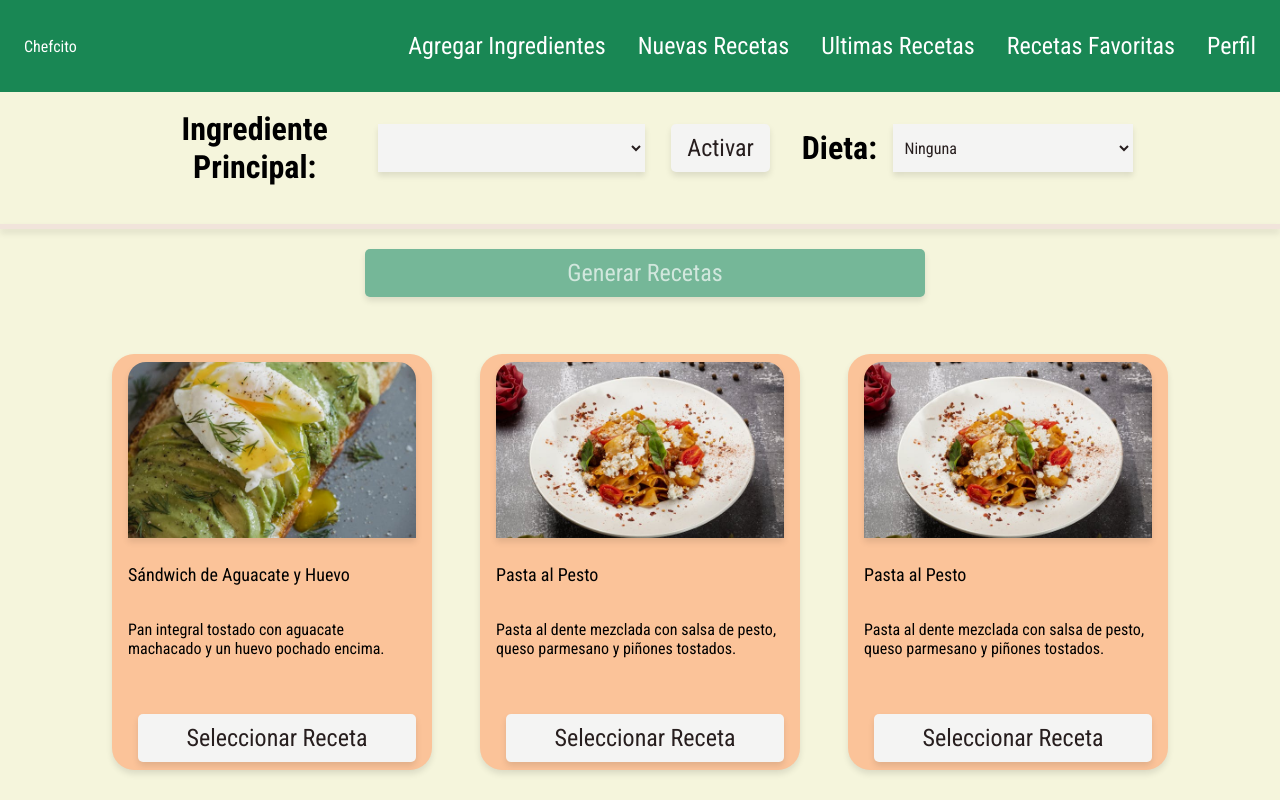
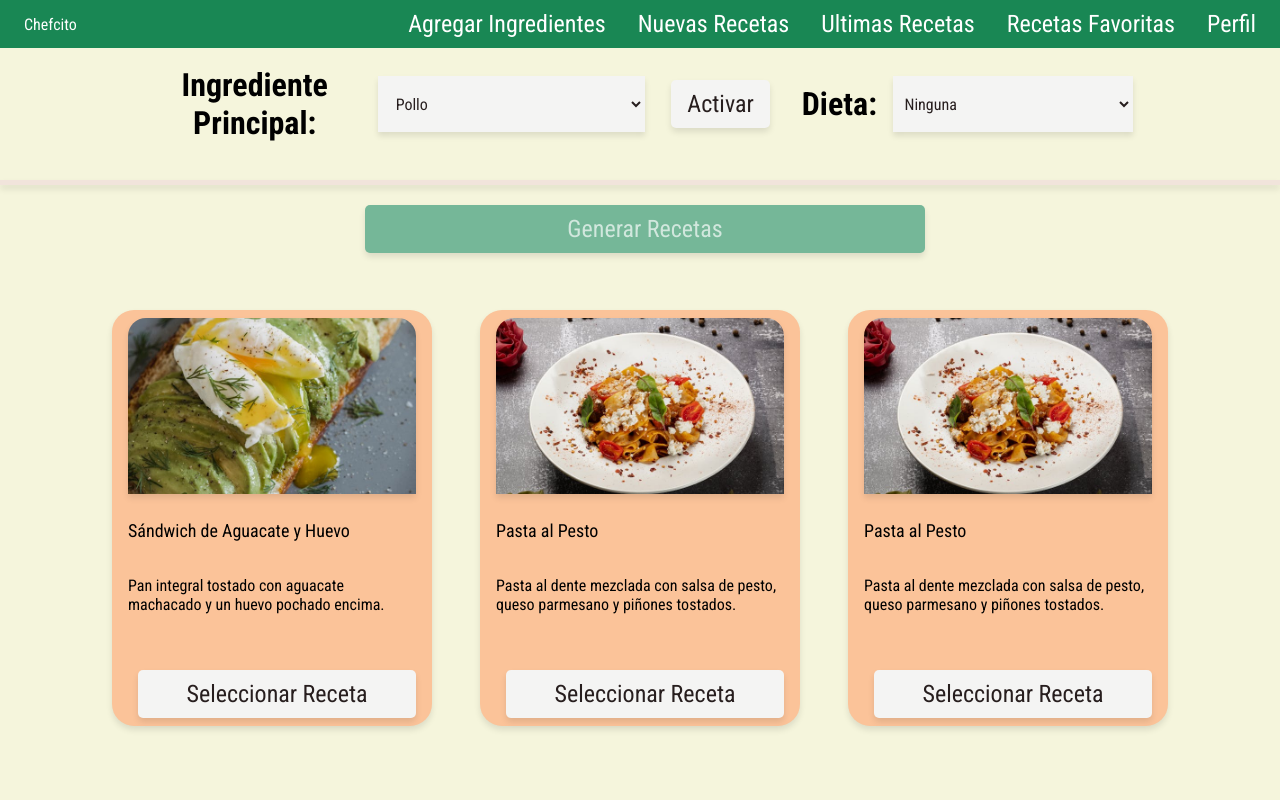
Before and after one commit to GOddovero/chefcito-tesis, a website: page pages/nuevas_Recetas.html in a window 1280 px wide. Drawn offline with Linux system fonts and the light colour scheme; files whose address does not match are found by name.

Commit message:
apigroq terminada

```diff
--- a/components/main.js
+++ /dev/null
@@ -1,10 +0,0 @@
-function activarIngredientePrincipal() {
-    var button = document.getElementById("btn_IngredientePrincipal");
-    if (button.textContent === "Activar") {
-      button.textContent = "Desactivar";
-      button.style.backgroundColor = "rgb(203, 248, 209)";
-    } else {
-      button.textContent = "Activar";
-      button.style.backgroundColor = "rgb(244, 244, 243)";
-    }
-  }
--- a/pages/nuevas_Recetas.html
+++ b/pages/nuevas_Recetas.html
@@ -15,16 +15,46 @@
     <div class="contenedor_OpcionesRecetas">
       <div class="ingredientePrincipal">
         <h2>Ingrediente Principal:</h2>
-        <select class="select_IngredientePrincipal">
-          <option></option>
-          </select>
-          <button class="activar_IngredientePrincipal" onclick="activarIngredientePrincipal()" id="btn_IngredientePrincipal">
-            Activar
-          </button>
+        <select class="select_IngredientePrincipal" id="select_IngredientePrincipal">
+          <option>Pollo</option>
+          <option>Tomates</option>
+          <option>Lechuga</option>
+          <option>Pepino</option>
+          <option>Cebolla</option>
+          <option>Ajo</option>
+          <option>Zanahoria</option>
+          <option>Brócoli</option>
+          <option>Espinacas</option>
+          <option>Frijoles negros</option>
+          <option>Arroz</option>
+          <option>Queso mozzarella</option>
+          <option>Huevos</option>
+          <option>Pan rallado</option>
+          <option>Aceite de oliva</option>
+          <option>Vinagre balsámico</option>
+          <option>Sal</option>
+          <option>Azúcar</option>
+          <option>Café</option>
+          <option>Leche</option>
+          <option>Yogur griego</option>
+          <option>Pepino amargo</option>
+          <option>Champiñones</option>
+          <option>Cebolla roja</option>
+          <option>Pimienta</option>
+          <option>Orégano</option>
+          <option>Albahaca</option>
+          <option>Limón</option>
+          <option>Garbanzos</option>
+          <option>Papas</option>
+        </select>
+        <button class="activar_IngredientePrincipal" onclick="activarIngredientePrincipal()"
+          id="btn_IngredientePrincipal">
+          Activar
+        </button>
       </div>
       <div class="seleccionar_Dieta">
         <h2>Dieta:</h2>
-        <select class="select_Dieta">
+        <select class="select_Dieta" id="select_Dieta">
           <option selected>Ninguna</option>
           <option>Personalizada</option>
           <option>Vegano</option>
@@ -38,23 +68,25 @@
     <div>
       <button id="btn_GenerarRecetas" class="btn_GenerarRecetas" onclick="generarRecetas()">Generar Recetas</button>
     </div>
-    <div class="contenedor_NuevasRecetas" >
-      <div class="tarjeta_NuevaReceta" id = "tarjeta_NuevaReceta_2">
+    <div class="contenedor_NuevasRecetas">
+      <div class="tarjeta_NuevaReceta" id="tarjeta_NuevaReceta_2">
         <img src="/img/test-r2.jpg" class="img_Recetas">
         <p id="nombre_Receta_2">Sándwich de Aguacate y Huevo</p>
         <text id="descripcion_Receta_2">Pan integral tostado con aguacate machacado y un huevo pochado encima.</text>
         <button class="btn_seleccionarReceta" id="btn_seleccionarReceta_2">Seleccionar Receta</button>
       </div>
-       <div class="tarjeta_NuevaReceta" id = "tarjeta_NuevaReceta_3">
+      <div class="tarjeta_NuevaReceta" id="tarjeta_NuevaReceta_3">
         <img src="/img/test-r3.jpg" class="img_Recetas">
         <p id="nombre_Receta_3">Pasta al Pesto</p>
-        <text id="descripcion_Receta_3">Pasta al dente mezclada con salsa de pesto, queso parmesano y piñones tostados.</text>
+        <text id="descripcion_Receta_3">Pasta al dente mezclada con salsa de pesto, queso parmesano y piñones
+          tostados.</text>
         <button class="btn_seleccionarReceta" id="btn_seleccionarReceta_3">Seleccionar Receta</button>
       </div>
-      <div class="tarjeta_NuevaReceta" id = "tarjeta_NuevaReceta_4">
+      <div class="tarjeta_NuevaReceta" id="tarjeta_NuevaReceta_4">
         <img src="/img/test-r3.jpg" class="img_Recetas">
         <p id="nombre_Receta_4">Pasta al Pesto</p>
-        <text id="descripcion_Receta_4">Pasta al dente mezclada con salsa de pesto, queso parmesano y piñones tostados.</text>
+        <text id="descripcion_Receta_4">Pasta al dente mezclada con salsa de pesto, queso parmesano y piñones
+          tostados.</text>
         <button class="btn_seleccionarReceta" id="btn_seleccionarReceta_3">Seleccionar Receta</button>
       </div>
     </div>
--- a/styles/style_general.css
+++ b/styles/style_general.css
@@ -24,6 +24,7 @@ nav {
     align-items: stretch;
     gap: 2rem;
     padding: 0 1rem;
+    height: 3rem;
 }
 
 nav ul {
--- a/styles/style_nuevaReceta.css
+++ b/styles/style_nuevaReceta.css
@@ -50,7 +50,7 @@
 
 select{
     width: 21rem;
-    height: 3rem;
+    height: 3.5rem;
     color:rgb(39, 30, 30);
     background-color: rgb(244, 244, 243);
     font-size: 1rem;
```
Also changed, not shown: components/api_groq.js (+39 -2 lines).
